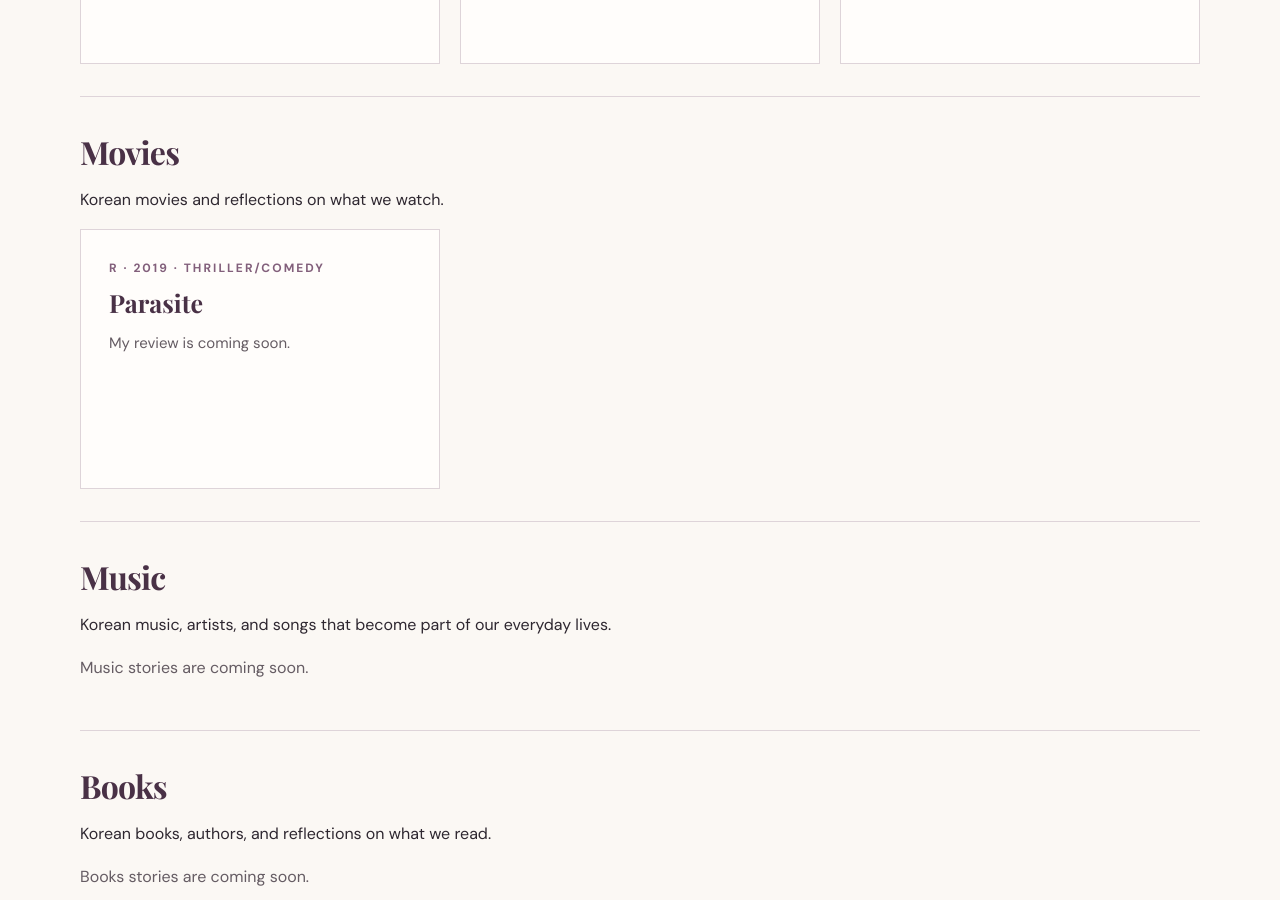
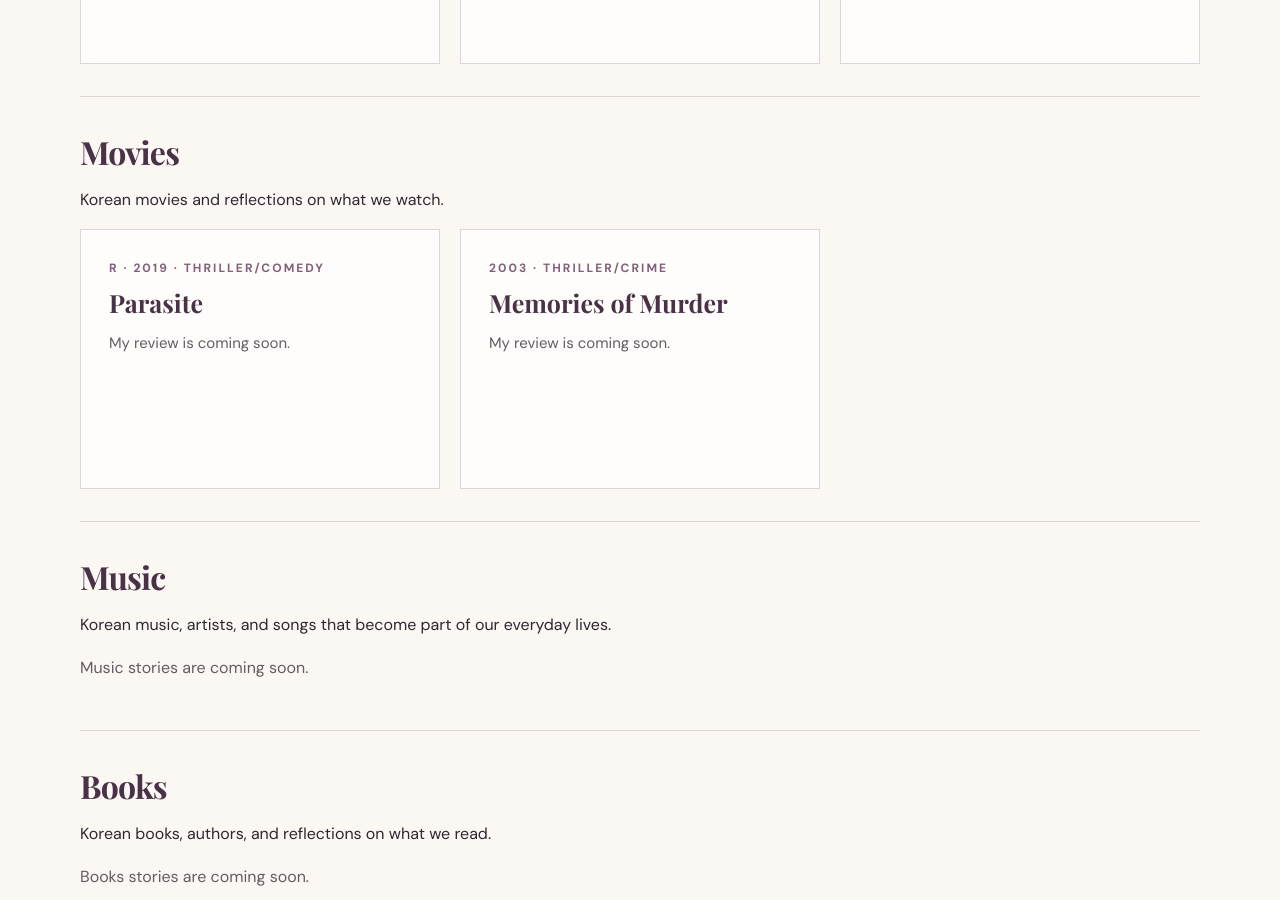
Before and after one commit to lydiarim22-coder/mindoflydia, a Jekyll site: the page built from korean-culture.html, in a window 1280 px wide and 900 px high, scrolled down 4999 px. Built offline with Jekyll 4.4.1, drawn with Linux system fonts in a browser that asks for light colours; some web fonts are replaced.

Commit message:
Add Memories of Murder to Korean Culture movies

```diff
--- a/_data/korean_culture_items.yml
+++ b/_data/korean_culture_items.yml
@@ -255,3 +255,9 @@
   content_rating: R
   topic: movies
   note: "My review is coming soon."
+
+- title: "Memories of Murder"
+  year: 2003
+  genre: Thriller/Crime
+  topic: movies
+  note: "My review is coming soon."
```
